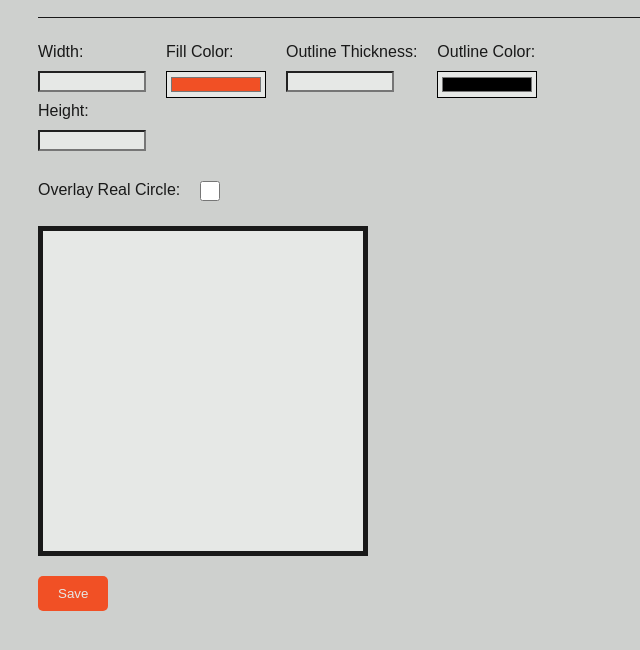
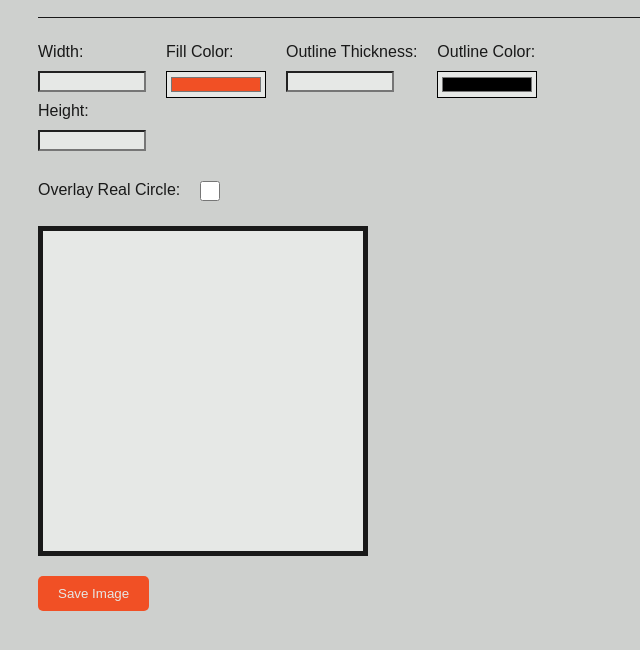
Before and after one commit to markovolimango/Pixel-Circle-Web, a website: page index.html in a window 1280 px wide. Shown: the part 116-766 px from the top of the page, without its empty margins (0-640 px from the left). Drawn offline with Linux system fonts and the light colour scheme.

Commit message:
github pages isn't in sync

```diff
--- a/index.html
+++ b/index.html
@@ -47,7 +47,7 @@
     <canvas height="1000" id="overlay-circle" width="1000"></canvas>
 </div>
 
-<button id="button">Save</button>
+<button id="button">Save Image</button>
 
 <script src="script.js"></script>
 </body>
```
